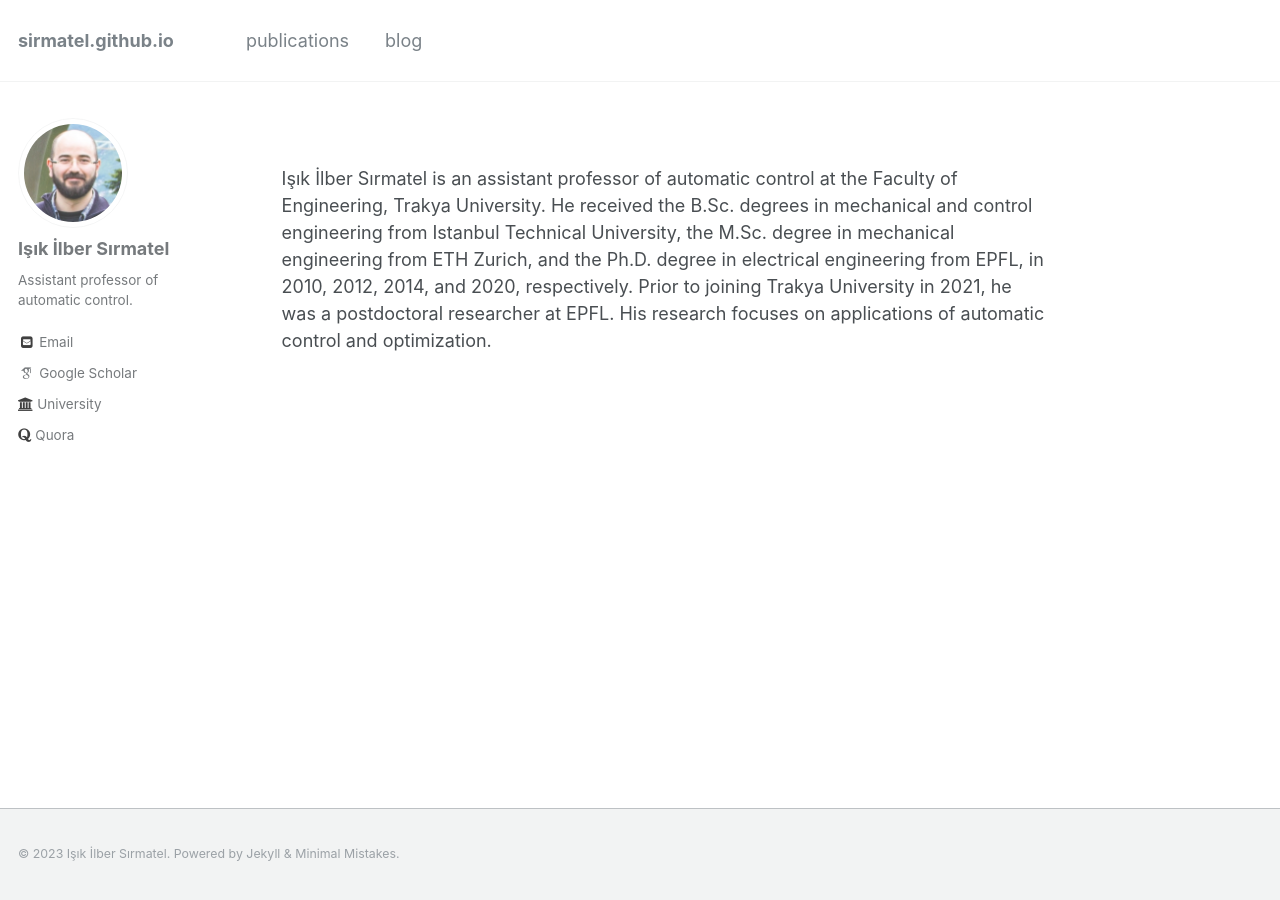
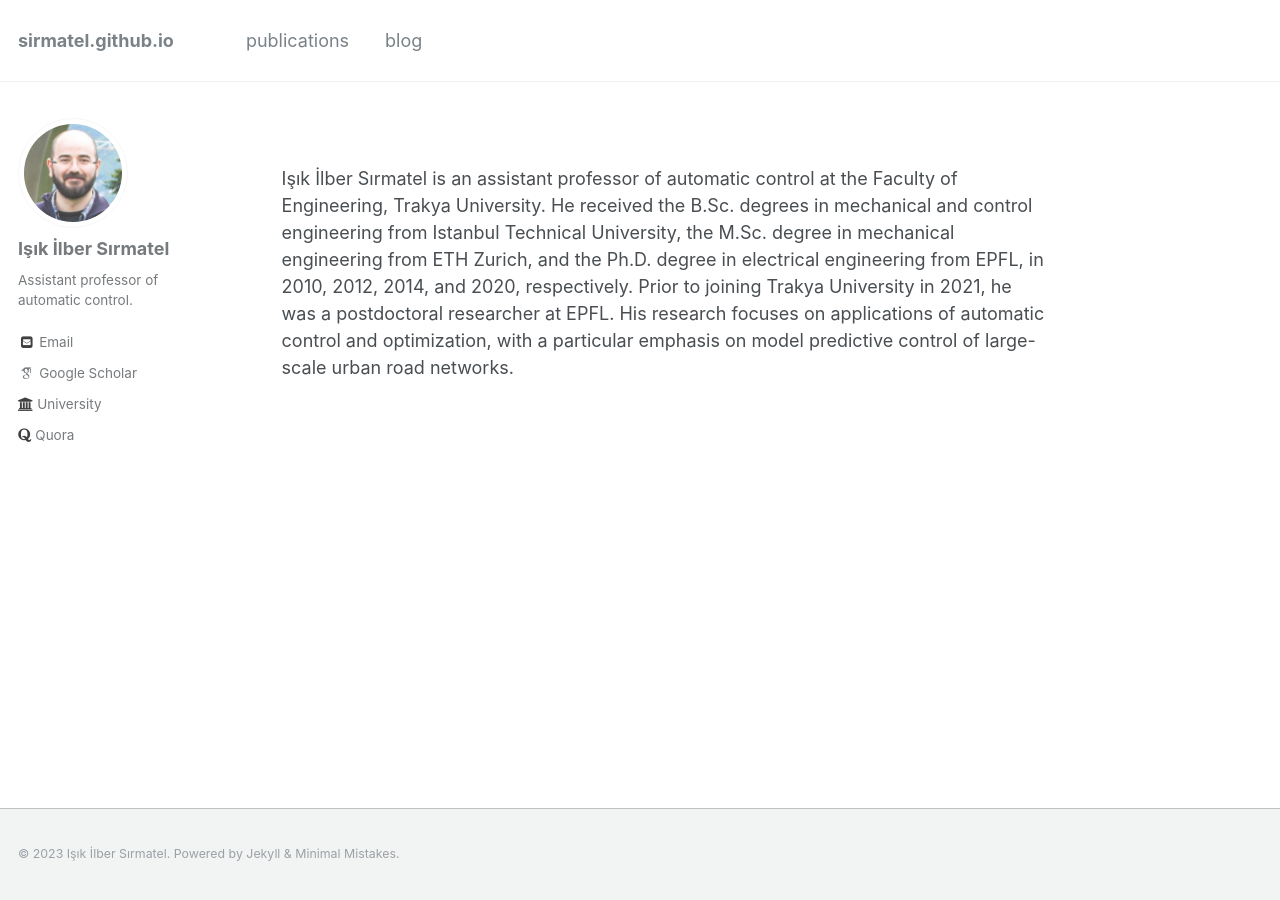
Before and after one commit to sirmatel/sirmatel.github.io, a Jekyll site: the page built from index.html, in a window 1280 px wide. Built offline with Jekyll 4.4.1, drawn with Linux system fonts in a browser that asks for light colours; some web fonts are replaced; the list of posts is cut into pages by our own code.

Commit message:
Update index.html

```diff
--- a/index.html
+++ b/index.html
@@ -3,4 +3,4 @@ layout: single
 author_profile: true
 ---
 
-Işık İlber Sırmatel is an assistant professor of automatic control at the Faculty of Engineering, Trakya University. He received the B.Sc. degrees in mechanical and control engineering from Istanbul Technical University, the M.Sc. degree in mechanical engineering from ETH Zurich, and the Ph.D. degree in electrical engineering from EPFL, in 2010, 2012, 2014, and 2020, respectively. Prior to joining Trakya University in 2021, he was a postdoctoral researcher at EPFL. His research focuses on applications of automatic control and optimization.
+Işık İlber Sırmatel is an assistant professor of automatic control at the Faculty of Engineering, Trakya University. He received the B.Sc. degrees in mechanical and control engineering from Istanbul Technical University, the M.Sc. degree in mechanical engineering from ETH Zurich, and the Ph.D. degree in electrical engineering from EPFL, in 2010, 2012, 2014, and 2020, respectively. Prior to joining Trakya University in 2021, he was a postdoctoral researcher at EPFL. His research focuses on applications of automatic control and optimization, with a particular emphasis on model predictive control of large-scale urban road networks.
```
